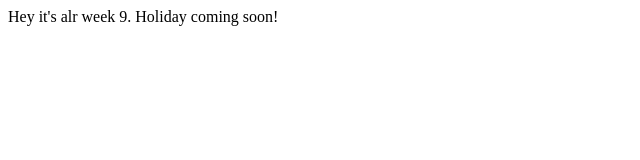
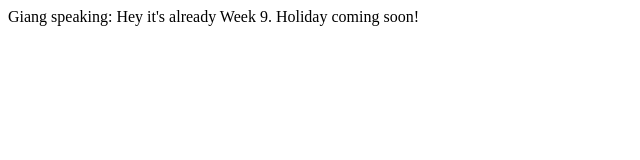
Before and after one commit to giangntgg/BT3103-Week-9, a website: page index.html in a window 1280 px wide. Shown: the whole page, without its empty margins (0-640 px from the left). Drawn offline with Linux system fonts and the light colour scheme.

Commit message:
Change in div app

```diff
--- a/index.html
+++ b/index.html
@@ -1,7 +1,7 @@
 <html>
   <body>
     <div id="app">
-      Hey it's alr week 9. Holiday coming soon!
+      Giang speaking: Hey it's already Week 9. Holiday coming soon!
     </div>
   </body>
 </html>
```
